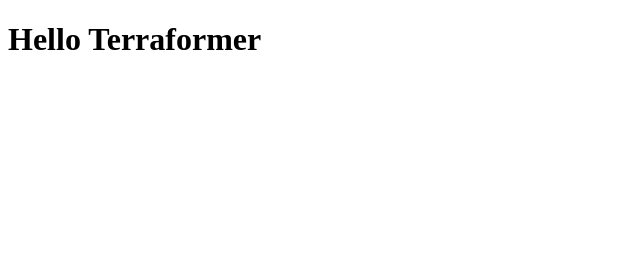
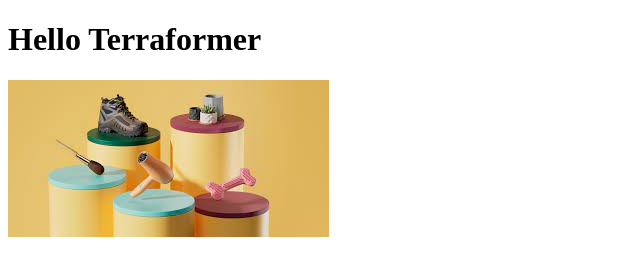
Before and after one commit to tolaoguntunde/terraform-beginner-bootcamp-2023, a plain HTML site: page public/index.html in a window 1280 px wide. Shown: the whole page, without its empty margins (0-640 px from the left). Drawn offline with Linux system fonts and the light colour scheme.

Commit message:
30 assets upload (#31)
* completed task

* completed task

```diff
--- a/public/index.html
+++ b/public/index.html
@@ -7,4 +7,5 @@
 </head>
 <body>
     <h1>Hello Terraformer</h1>
+    <img src="./assets/picture1.jpeg" alt="">
 </body>
```
Also changed, not shown: public/error.html (+1 -0 lines), public/assets/picture1.jpeg (added), public/assets/picture2.jpeg (added), 4 other files.
